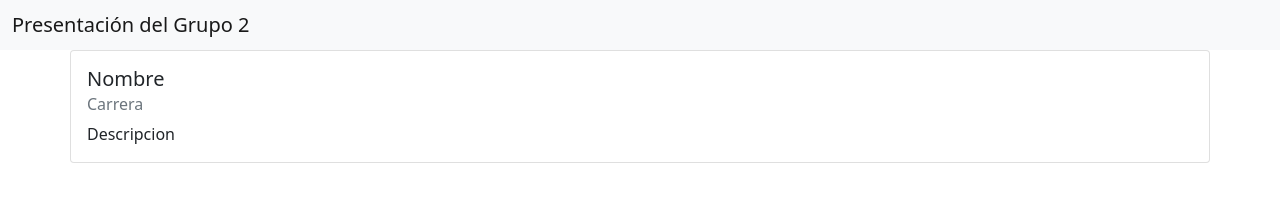
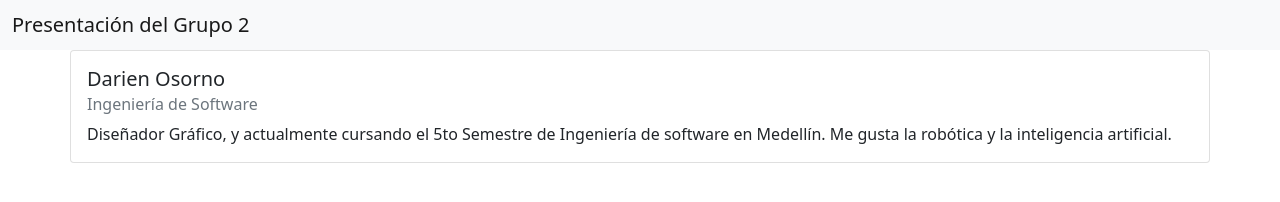
Before and after one commit to darien-o/presentacionG2-DarienOsorno, a plain HTML site: page index.html in a window 1280 px wide. Drawn offline with nearby package versions, Linux system fonts and the light colour scheme.

Commit message:
Agregando informacion de Darien Osorno

```diff
--- a/index.html
+++ b/index.html
@@ -22,13 +22,14 @@
 
       <div class="row card 12">
         <div class="card-body">
-          <h5 class="card-title">Nombre</h5>
-          <h6 class="card-subtitle mb-2 text-muted">Carrera</h6>
+          <h5 class="card-title">Darien Osorno</h5>
+          <h6 class="card-subtitle mb-2 text-muted">Ingeniería de Software</h6>
           <p class="card-text">
-            Descripcion
+            Diseñador Gráfico, y actualmente cursando el 5to Semestre de Ingeniería de software en Medellín. Me gusta la robótica y la inteligencia artificial.
           </p>
         </div>
       </div>
+
 
       <!-- Linea final, no ingresar nada debajo de esto. -->
     </div>
```
